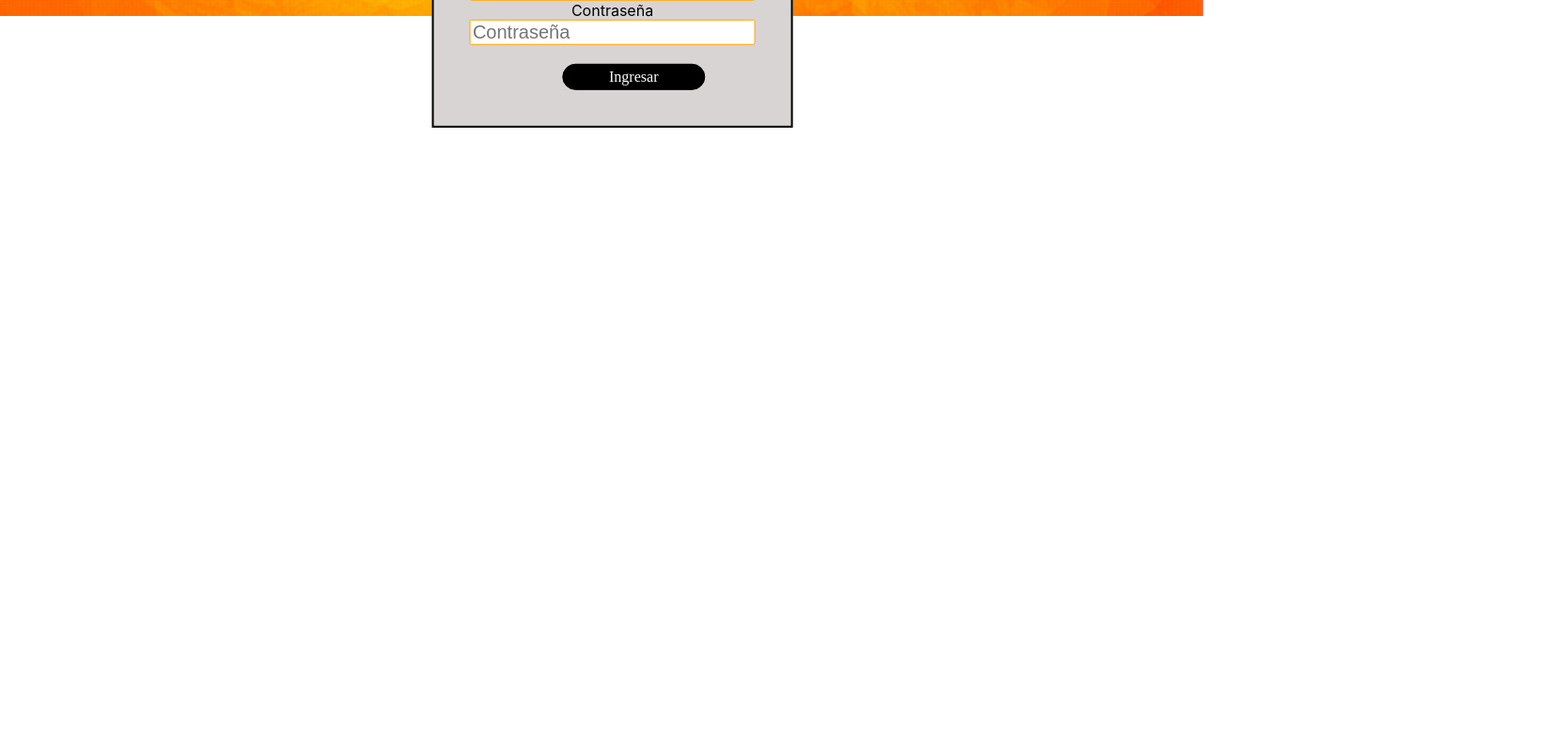
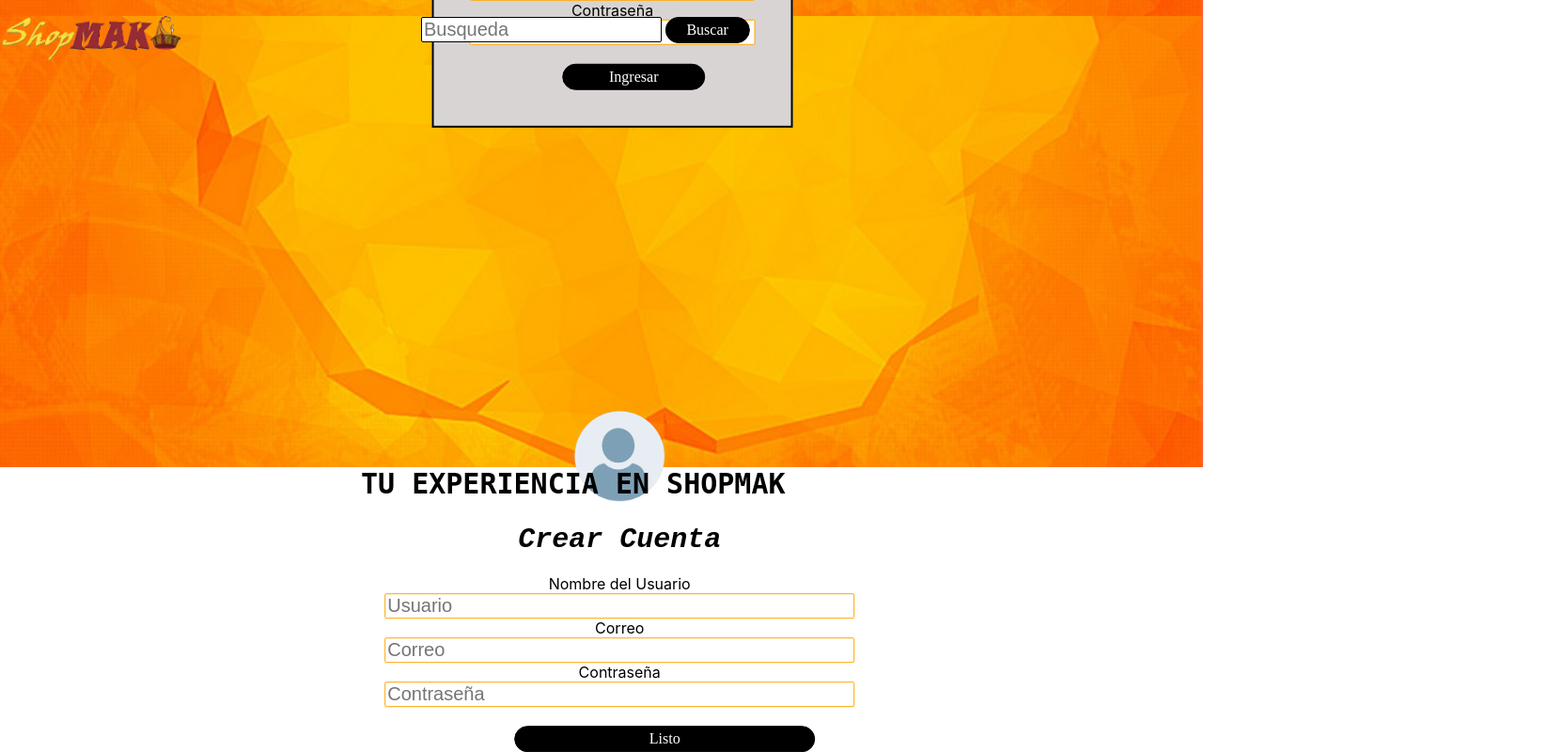
Before and after one commit to Guadalupe-Martinezl/ShopMakk, a React (Create React App) app in the folder shop/: page / in a window 1280 px wide. Shown: the part 1992-2792 px from the top of the page at 94% size, 1664 px wide, since content can reach past the window. Before the commit the page ends 2128 px from the top, so only its background shows below. Built offline with nearby package versions, Linux system fonts and the light colour scheme.

Commit message:
Created component Registro

```diff
--- a/shop/src/App.js
+++ b/shop/src/App.js
@@ -1,6 +1,7 @@
 import React, { Component } from 'react';
 import Gallery from './Components/Gallery/';
 import FormLogin from './Components/Login/';
+import Registro from './Components/Registro/';
 
 import styled,{css} from 'styled-components'
 
@@ -110,6 +111,7 @@ class App extends Component {
              span={["Tecnologias","Comida","Maquillaje"]}
             />
             <FormLogin />
+            <Registro />
 
  </div>
 </div>
--- /dev/null
+++ b/shop/src/Components/Registro/index.js
@@ -0,0 +1,168 @@
+import React from "react";
+
+import shop from '../../images/shop2.png';
+import usuario from '../../images/user.png';
+import fondo from '../../images/fondo.jpg';
+import ahorro from '../../images/ahorro.jpg';
+
+import styled, {css}from 'styled-components'
+
+const Contain = styled.div`
+  padding:0;
+  margin: 0;
+  background: url(${fondo}) no-repeat bottom;
+  background-size: 100%, 110%;
+  box-sizing: border-box;
+
+.menu img {
+  width: 15%;
+  height: 15%;
+  border-radius: 5px;
+}
+.login h1{
+  font-family: monospace;
+  font-style: oblique;
+  font-size: 30px;
+}
+.login{
+  margin:auto;
+  width: 50%;
+  padding: 0;
+  transform: translate(3%, 100%);
+  color: black;
+  text-align: center;
+  box-sizing: border-box;
+}
+.login img{
+  width: 15%;
+  height: 15%;
+}
+`;
+const Input = styled.input.attrs(({ size }) => ({
+  margin: size || "5em",
+  padding: size || "5px"
+}))`
+  color:palevioletred ;
+  font-size: 20px;
+  border: 1px solid orange;
+  border-radius: 2px;
+  color: black;
+  width: 100%;
+  max-width: 500px;
+  box-sizing: border-box;
+`;
+const Busqueda = styled.input.attrs(({ size }) => ({
+  margin: size || "5em",
+  padding: size || "5px"
+}))`
+  color:palevioletred ;
+  font-size: 20px;
+  border: 1px solid black;
+  border-radius: 2px;
+  color: black;
+  width: 20%;
+  max-width: 500px;
+  box-sizing: border-box;
+  transform: translate(100%, -100%);
+
+`;
+const Button = styled.button`
+  background:  #000 ;
+  color: #fff;
+  font:100% "sans-serif";
+  border-radius: 1em;
+  border: 1px solid black;
+  padding: 0.25em 1em;
+  transform: translate(15%);
+  width: 50%;
+  max-width: 500px;
+  box-sizing: border-box;
+`;
+const Buscar = styled.button`
+  background:  #000 ;
+  color: #fff;
+  font:100% "sans-serif";
+  border-radius: 1em;
+  border: 1px solid black;
+  padding: 0.25em 1em;
+  transform: translate(565%);
+  width: 7%;
+  max-width: 500px;
+  box-sizing: border-box;
+  transform: translate(290%, -100%);
+`;
+const Footer = styled.footer`
+font: 20px "monospace";
+transform: translate(30%, 100%);
+
+.img1 img{
+  width:20%;
+  height:20%;
+}
+
+`;
+
+export default function Registro(props) {
+  return(
+    <Contain>
+      <div className="menu">
+        <img  src={shop}/>
+      <Busqueda
+        type="text"
+        placeholder="Busqueda"
+        />
+      <Buscar
+        name="busqueda"
+        type="submit">
+        Buscar
+      </Buscar>
+        </div>
+
+      <div className="login">
+      <img src={usuario} />
+        <h1>Crear Cuenta</h1>
+          <form>
+            <div>
+              <label> Nombre del Usuario </label><br/>
+                <Input
+                  name ="usuario"
+                  type="text"
+                  placeholder="Usuario"
+                  />
+            </div>
+            <div>
+              <label> Correo </label><br/>
+                <Input
+                  name ="usuario"
+                  type="email"
+                  placeholder="Correo"
+                  />
+            </div>
+
+            <div>
+              <label> Contraseña </label><br/>
+                <Input
+                  name="password"
+                  type="password"
+                  placeholder="Contraseña"
+                  />
+              </div><br/>
+
+           <div>
+            <Button
+              name="ingresar"
+              type="sumbmit">
+                Listo
+            </Button>
+          </div>
+          </form>
+      </div>
+      <Footer>
+        <div className="experiencia">
+          <h2>TU EXPERIENCIA EN SHOPMAK </h2>
+        </div>
+    </Footer>
+  </Contain>
+  )
+
+}
```
Also changed, not shown: shop/src/images/ahorro.jpg (added), shop/src/images/user.png (added).
